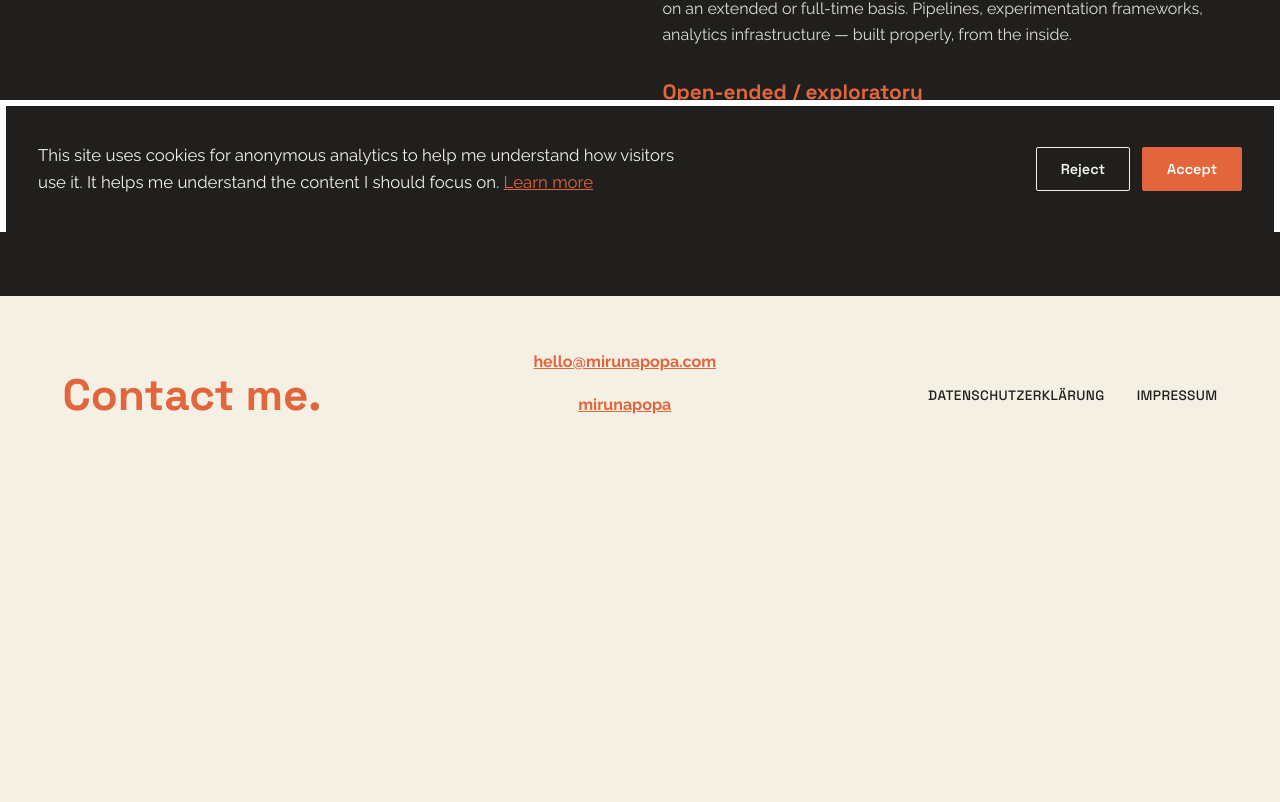
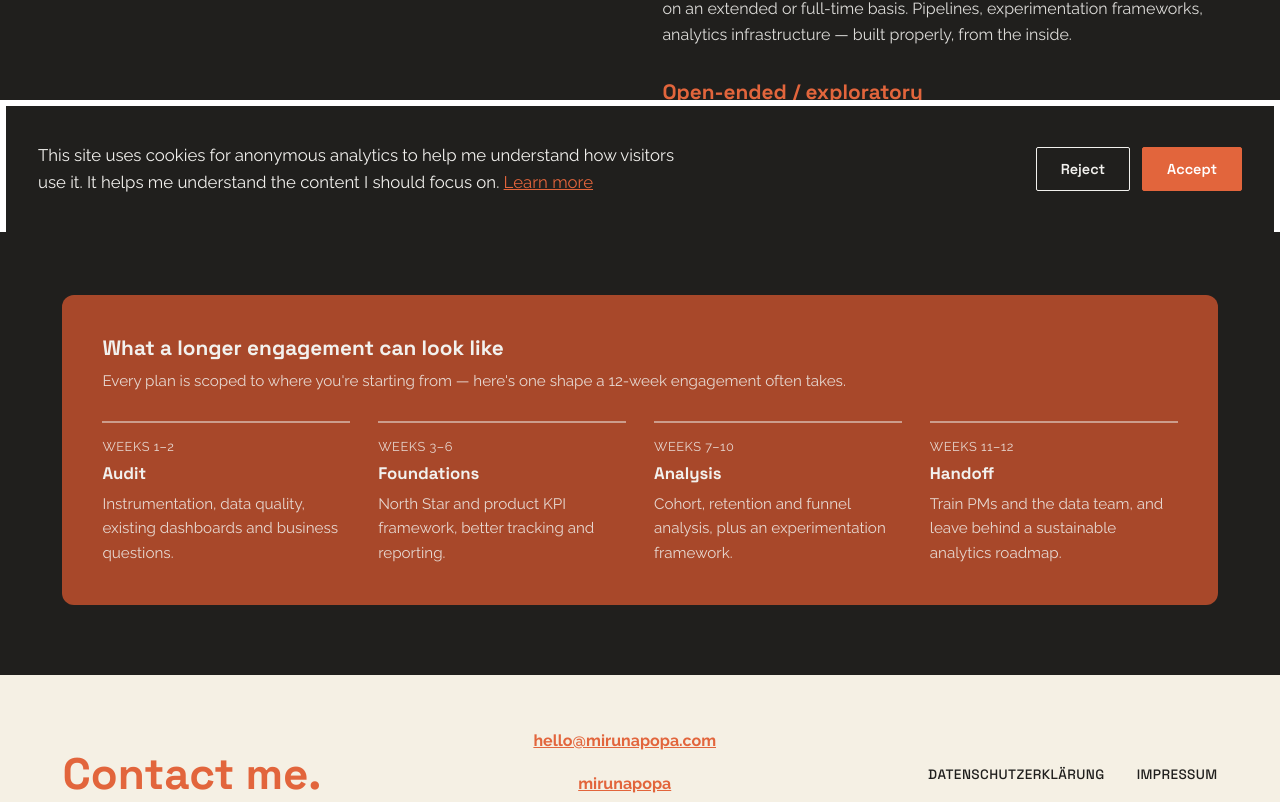
Before and after one commit to mirunapopa/portfolio_website, a React (Vite) app: page /services in a window 1280 px wide. Shown: the part 568-1370 px from the top of the page. Before the commit the page ends 1062 px from the top, so only its background shows below. Built offline with nearby package versions, Linux system fonts and the light colour scheme; no server answers.

Commit message:
Add sample 12-week engagement timeline to Services page
Gives prospects a concrete example of what a longer, phased engagement
can look like, framed as illustrative alongside the tailored-proposal flow.

Co-Authored-By: Claude Sonnet 5 <noreply@anthropic.com>

```diff
--- a/content/services.md
+++ b/content/services.md
@@ -18,5 +18,21 @@ tiers:
     intro: "Embedded Support — An experienced data analyst in your team's corner, on an extended or full-time basis. Pipelines, experimentation frameworks, analytics infrastructure — built properly, from the inside."
   - title: "Open-ended / exploratory"
     intro: "Not Sure Yet? — Some of the best work starts with a conversation. Bring your questions, your mess, or just a feeling that something isn't right with your data. We'll figure out the shape of it together."
+sampleTimeline:
+  title: "What a longer engagement can look like"
+  note: "Every plan is scoped to where you're starting from — here's one shape a 12-week engagement often takes."
+  phases:
+    - range: "Weeks 1–2"
+      title: "Audit"
+      body: "Instrumentation, data quality, existing dashboards and business questions."
+    - range: "Weeks 3–6"
+      title: "Foundations"
+      body: "North Star and product KPI framework, better tracking and reporting."
+    - range: "Weeks 7–10"
+      title: "Analysis"
+      body: "Cohort, retention and funnel analysis, plus an experimentation framework."
+    - range: "Weeks 11–12"
+      title: "Handoff"
+      body: "Train PMs and the data team, and leave behind a sustainable analytics roadmap."
 ---
 A fractional product analyst gives your team senior-level analytics expertise — metrics, tracking, and experimentation — without the cost or commitment of a full-time hire. Whether you're starting from zero or scaling what's already there, I'll help you figure out where to focus and what to do next. Clear scope, honest pricing, and no surprises along the way.
--- a/src/components/Services.jsx
+++ b/src/components/Services.jsx
@@ -4,7 +4,7 @@ import Reveal from './Reveal.jsx'
 import { analytics } from '../lib/analytics.js'
 
 export default function Services() {
-  const { title, location, cta, ctaLink, tiers = [], body } = content.services
+  const { title, location, cta, ctaLink, tiers = [], body, sampleTimeline } = content.services
 
   return (
     <section id="services" className="section section-dark services">
@@ -40,6 +40,21 @@ export default function Services() {
             </Reveal>
           ))}
         </div>
+        {sampleTimeline && (
+          <Reveal as="div" className="sample-timeline">
+            <h3 className="sample-timeline-title">{sampleTimeline.title}</h3>
+            {sampleTimeline.note && <p className="sample-timeline-note">{sampleTimeline.note}</p>}
+            <div className="sample-timeline-phases">
+              {sampleTimeline.phases.map((phase) => (
+                <div className="sample-timeline-phase" key={phase.range}>
+                  <span className="sample-timeline-range">{phase.range}</span>
+                  <h4>{phase.title}</h4>
+                  <p>{phase.body}</p>
+                </div>
+              ))}
+            </div>
+          </Reveal>
+        )}
       </div>
     </section>
   )
--- a/src/index.css
+++ b/src/index.css
@@ -346,6 +346,63 @@ a {
 .service-tier li {
   font-size: 1rem;
   line-height: 1.8;
+}
+
+.sample-timeline {
+  grid-column: 1 / -1;
+  margin-top: 24px;
+  padding: 40px;
+  background: #a8482a;
+  color: var(--color-text-light);
+  border-radius: 12px;
+}
+
+.sample-timeline-title {
+  font-family: var(--font-display);
+  font-size: 1.3rem;
+  margin: 0 0 8px;
+  color: var(--color-text-light);
+}
+
+.sample-timeline-note {
+  font-size: 0.95rem;
+  line-height: 1.6;
+  opacity: 0.85;
+  margin: 0 0 28px;
+}
+
+.sample-timeline-phases {
+  display: grid;
+  grid-template-columns: repeat(4, 1fr);
+  gap: 28px;
+}
+
+.sample-timeline-phase {
+  padding-top: 16px;
+  border-top: 2px solid rgba(242, 241, 238, 0.5);
+}
+
+.sample-timeline-range {
+  display: block;
+  font-size: 0.8rem;
+  letter-spacing: 0.04em;
+  text-transform: uppercase;
+  color: var(--color-text-light);
+  opacity: 0.85;
+  margin-bottom: 8px;
+}
+
+.sample-timeline-phase h4 {
+  font-family: var(--font-display);
+  font-size: 1.05rem;
+  margin: 0 0 8px;
+}
+
+.sample-timeline-phase p {
+  font-size: 0.95rem;
+  line-height: 1.6;
+  opacity: 0.85;
+  margin: 0;
 }
 
 /* Writing */
@@ -861,6 +918,11 @@ a {
     grid-template-columns: 1fr;
   }
 
+  .sample-timeline-phases {
+    grid-template-columns: 1fr;
+    gap: 20px;
+  }
+
   .about-grid {
     grid-template-columns: 1fr;
   }
```
